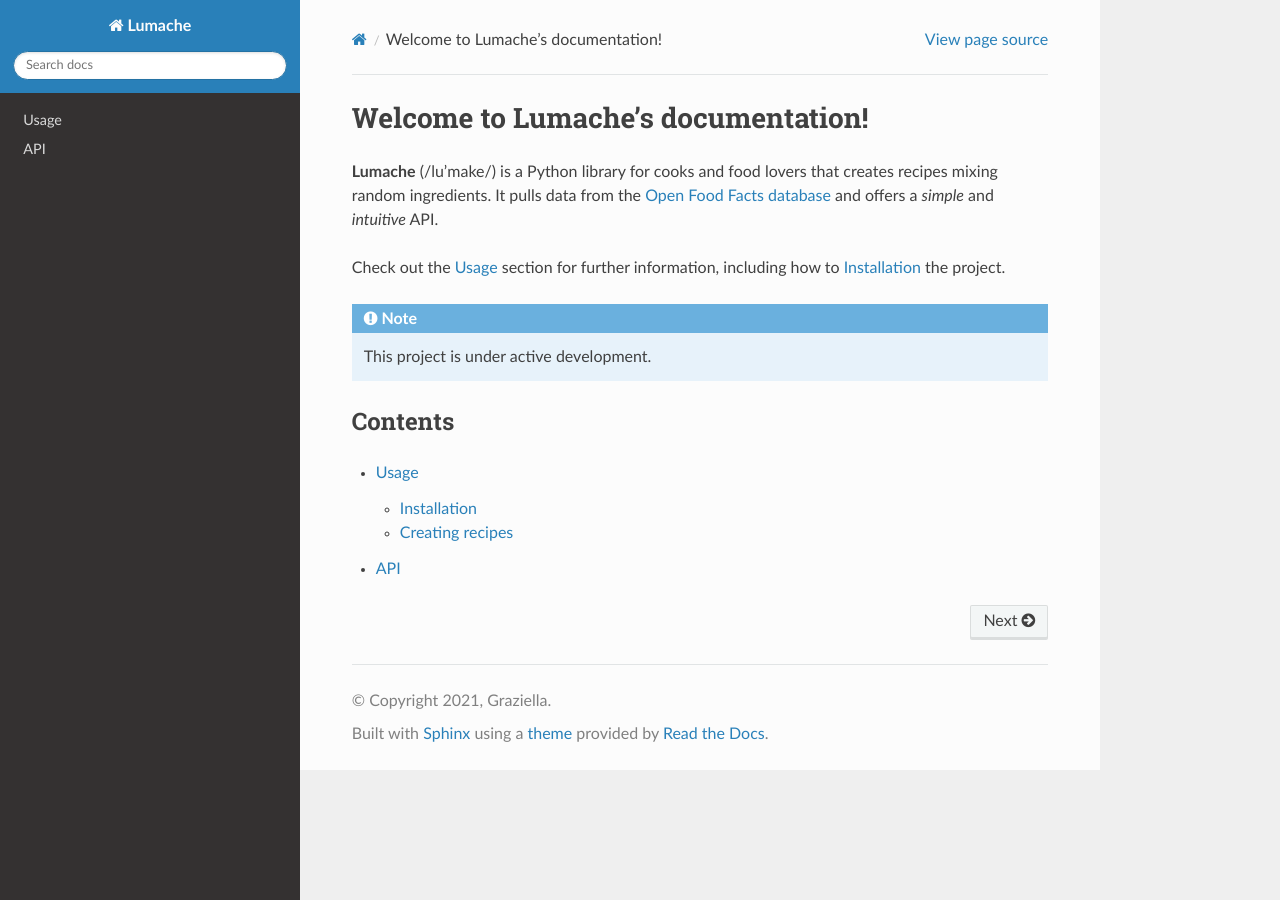
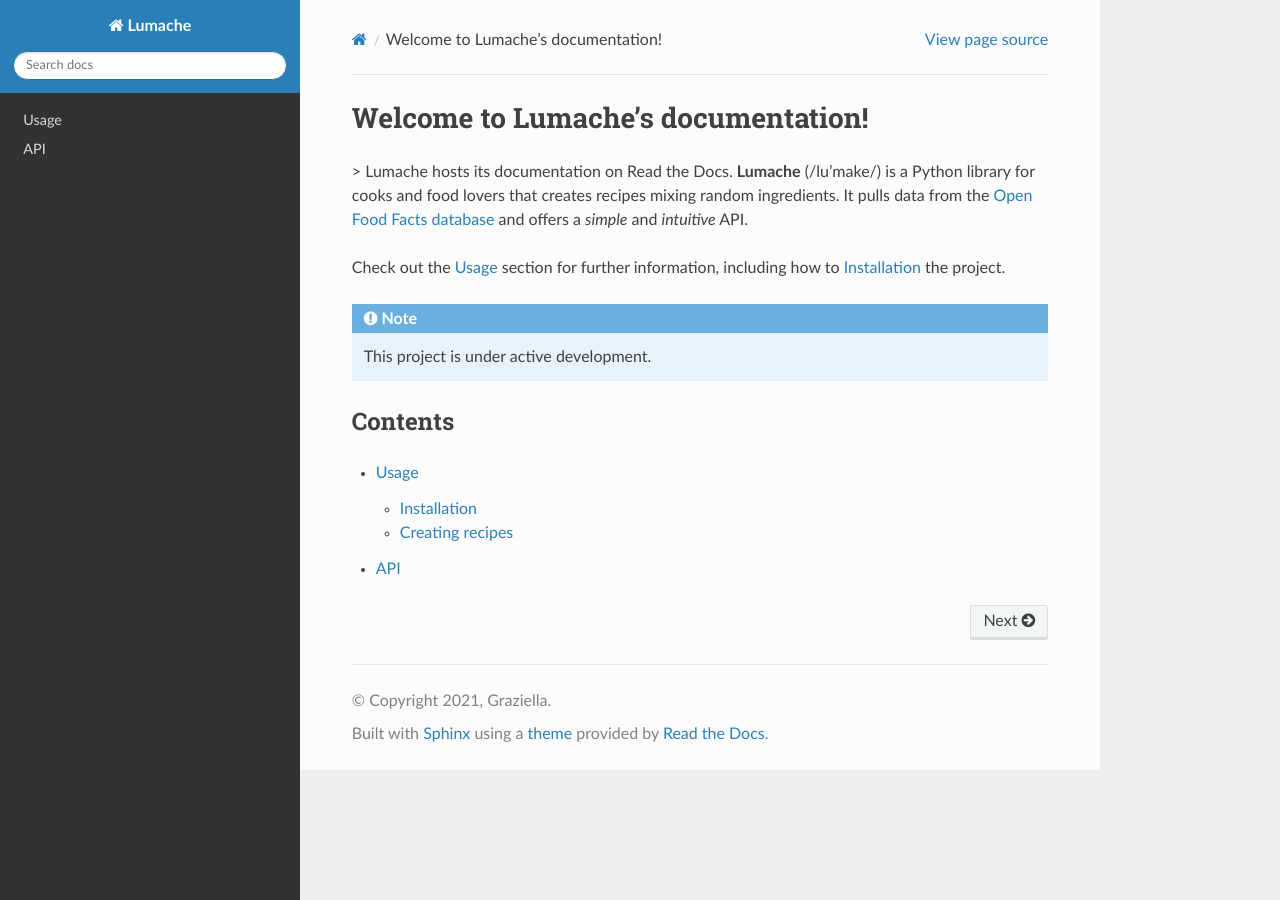
Before and after one commit to Auraithm/toolmind-docs, a Sphinx documentation site: the page built from docs/source/index.rst, in a window 1280 px wide. Built offline with Sphinx 7.4.7 and the Read the Docs theme 3.1.0, drawn with Linux system fonts in a browser that asks for light colours.

Commit message:
Update index.rst

```diff
--- a/docs/source/index.rst
+++ b/docs/source/index.rst
@@ -1,6 +1,6 @@
 Welcome to Lumache's documentation!
 ===================================
-
+> Lumache hosts its documentation on Read the Docs.
 **Lumache** (/lu'make/) is a Python library for cooks and food lovers
 that creates recipes mixing random ingredients.
 It pulls data from the `Open Food Facts database <https://world.openfoodfacts.org/>`_
```
